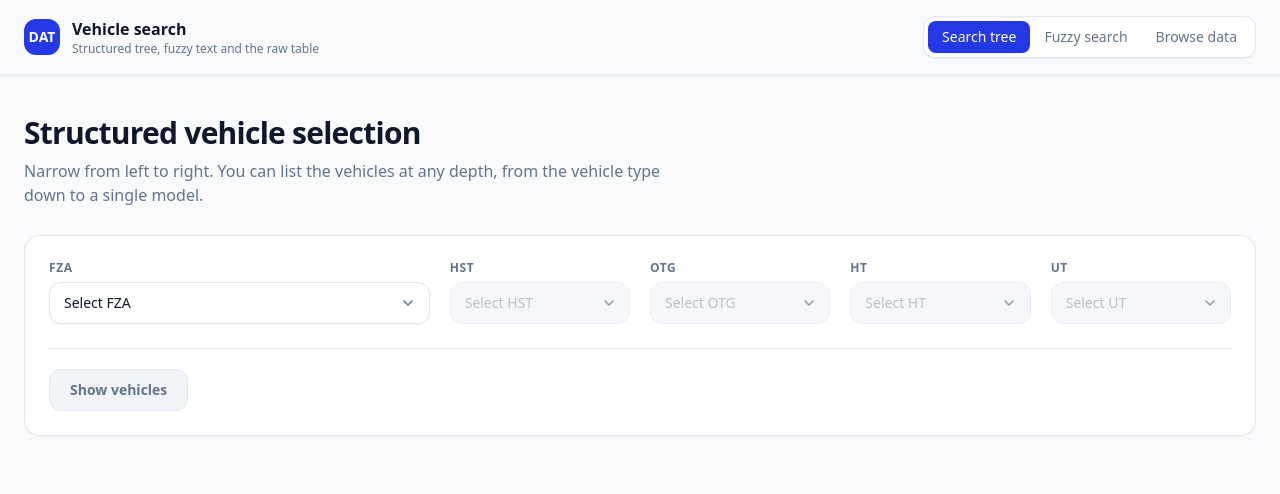
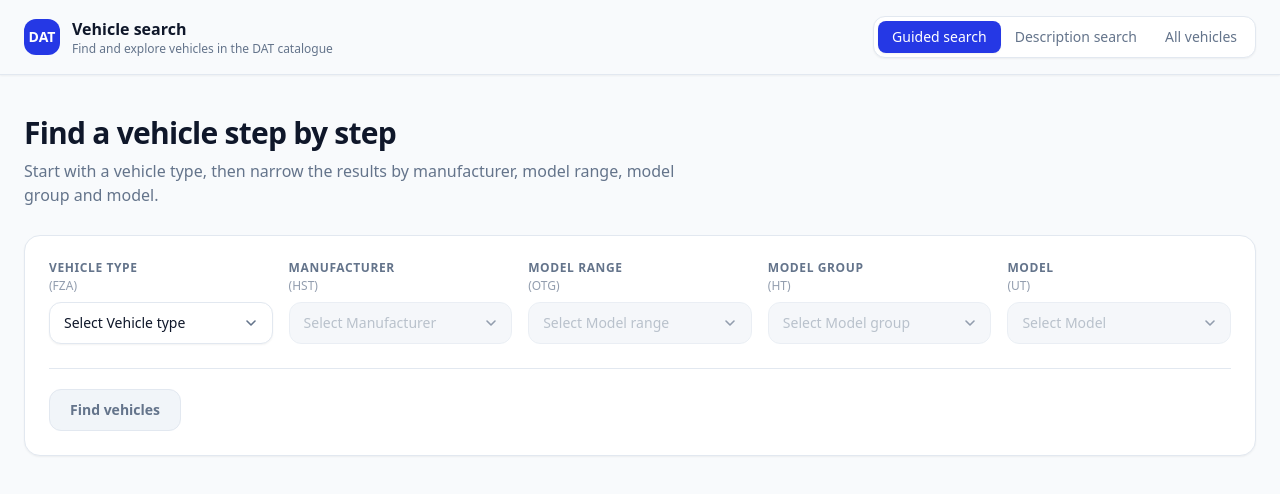
Before and after one commit to bekkrisztian/grpl-dat-demo, a Svelte app: page / in a window 1280 px wide. Shown: the top 494 px of the page. Built offline with nearby package versions, Linux system fonts and the light colour scheme.

Commit message:
GSF-229 improve user-facing labels and filter layout

```diff
--- a/src/App.svelte
+++ b/src/App.svelte
@@ -23,7 +23,7 @@
   });
 </script>
 
-<svelte:head><title>DAT vehicle search demo</title></svelte:head>
+<svelte:head><title>DAT vehicle catalogue</title></svelte:head>
 
 <main class="min-h-screen bg-app-bg text-app-ink antialiased">
   <header class="sticky top-0 z-20 border-b border-app-line bg-app-bg shadow-sm">
@@ -32,20 +32,20 @@
         <span class="grid h-9 w-9 place-items-center rounded-xl bg-app-accent text-sm font-bold text-app-accent-ink">DAT</span>
         <div class="leading-tight">
           <h1 class="text-base font-semibold">Vehicle search</h1>
-          <p class="text-xs text-app-muted">Structured tree, fuzzy text and the raw table</p>
+          <p class="text-xs text-app-muted">Find and explore vehicles in the DAT catalogue</p>
         </div>
       </div>
 
       <nav class="ml-auto inline-flex rounded-xl border border-app-line bg-app-surface p-1 shadow-sm" aria-label="Search modes">
         <button
           class="rounded-lg px-3.5 py-1.5 text-sm font-medium transition {view === 'tree' ? 'bg-app-accent text-app-accent-ink shadow-sm' : 'text-app-muted hover:text-app-ink'}"
-          on:click={() => view = "tree"}>Search tree</button>
+          on:click={() => view = "tree"}>Guided search</button>
         <button
           class="rounded-lg px-3.5 py-1.5 text-sm font-medium transition {view === 'fuzzy' ? 'bg-app-accent text-app-accent-ink shadow-sm' : 'text-app-muted hover:text-app-ink'}"
-          on:click={() => view = "fuzzy"}>Fuzzy search</button>
+          on:click={() => view = "fuzzy"}>Description search</button>
         <button
           class="rounded-lg px-3.5 py-1.5 text-sm font-medium transition {view === 'browse' ? 'bg-app-accent text-app-accent-ink shadow-sm' : 'text-app-muted hover:text-app-ink'}"
-          on:click={() => view = "browse"}>Browse data</button>
+          on:click={() => view = "browse"}>All vehicles</button>
       </nav>
     </div>
   </header>
@@ -53,7 +53,7 @@
   <div class="mx-auto max-w-7xl px-6 py-10">
     {#if startupError}
       <div role="alert" class="mb-8 flex items-start gap-3 rounded-xl border border-app-danger/30 bg-app-danger-soft px-4 py-3 text-sm text-app-danger">
-        <span class="mt-0.5 font-semibold">DAT API unavailable</span>
+        <span class="mt-0.5 font-semibold">Vehicle data is unavailable</span>
         <span class="text-app-danger/80">{startupError}</span>
       </div>
     {/if}
@@ -65,8 +65,8 @@
     {:else}
       <section aria-labelledby="browse-title">
         <div class="mb-7 max-w-2xl">
-          <h2 id="browse-title" class="text-3xl font-bold tracking-tight">All DAT vehicles</h2>
-          <p class="mt-2 text-app-muted">The full datecode2 table through the generated Grapple admin module, with filtering and paging.</p>
+          <h2 id="browse-title" class="text-3xl font-bold tracking-tight">Vehicle catalogue</h2>
+          <p class="mt-2 text-app-muted">Browse, filter and manage all available DAT vehicle records.</p>
         </div>
         <BrowseTable />
       </section>
--- a/src/FilterSelect.svelte
+++ b/src/FilterSelect.svelte
@@ -3,6 +3,7 @@
 
   export let id: string;
   export let label: string;
+  export let code = "";
   export let value = "";
   export let options: Option[] = [];
   export let disabled = false;
@@ -24,10 +25,12 @@
 </script>
 
 <label class="block" for={id}>
-  <span class="mb-1.5 flex items-center gap-1.5 text-xs font-semibold uppercase tracking-wider text-app-muted">
-    {label}
-    {#if optional}<span class="font-medium normal-case tracking-normal text-app-muted/70">optional</span>{/if}
-  </span>
+    <span class="mb-1.5 block min-h-9 text-xs text-app-muted">
+      <span class="block truncate font-semibold uppercase tracking-wider">{label}</span>
+      <span class="mt-0.5 block h-4 font-medium normal-case tracking-normal text-app-muted/70">
+        {#if code}({code}){/if}{#if code && optional}<span aria-hidden="true"> · </span>{/if}{#if optional}Optional{/if}
+      </span>
+    </span>
   <select
     {id}
     bind:value
--- a/src/FuzzySearch.svelte
+++ b/src/FuzzySearch.svelte
@@ -75,24 +75,24 @@
 
   <section aria-labelledby="fuzzy-title">
     <div class="mb-7 max-w-2xl">
-      <h2 id="fuzzy-title" class="text-3xl font-bold tracking-tight">Fuzzy vehicle search</h2>
-      <p class="mt-2 text-app-muted">Describe the vehicle in your own words. Narrow it with any of the DAT criteria, in any combination.</p>
+      <h2 id="fuzzy-title" class="text-3xl font-bold tracking-tight">Search by vehicle description</h2>
+      <p class="mt-2 text-app-muted">Enter a make, model or feature. Use the optional filters to narrow the results.</p>
     </div>
 
     <form class="rounded-2xl border border-app-line bg-app-surface p-6 shadow-sm" on:submit|preventDefault={runFuzzySearch}>
       <label class="block" for="fuzzy-text">
-        <span class="mb-1.5 block text-xs font-semibold uppercase tracking-wider text-app-muted">Fuzzy text</span>
+        <span class="mb-1.5 block text-xs font-semibold uppercase tracking-wider text-app-muted">Vehicle description</span>
         <input id="fuzzy-text" bind:value={fuzzyText} placeholder="e.g. BMW diesel automatic"
           class="w-full rounded-xl border border-app-line bg-app-surface px-4 py-3 text-base text-app-ink shadow-sm outline-none transition placeholder:text-app-muted/60 hover:border-app-line-strong focus-visible:border-app-accent focus-visible:ring-4 focus-visible:ring-app-accent/15" />
       </label>
 
-      <div class="mt-6 grid gap-5 sm:grid-cols-2 lg:grid-cols-6">
-        <div class="lg:col-span-2"><FilterSelect id="fuzzy-fza" label="FZA" bind:value={fuzzyCriteria.fza} options={vehicleTypes} loading={initialLoading} optional /></div>
+      <div class="mt-6 grid gap-4 sm:grid-cols-2 lg:grid-cols-5">
+        <div><FilterSelect id="fuzzy-fza" label="Vehicle type" code="FZA" bind:value={fuzzyCriteria.fza} options={vehicleTypes} loading={initialLoading} optional /></div>
         {#key fuzzyFiltersKey}
-          <SearchableFilter id="fuzzy-hst" label="HST" bind:value={fuzzyCriteria.hst} loadOptions={searchBrands} />
-          <SearchableFilter id="fuzzy-otg" label="OTG" bind:value={fuzzyCriteria.otg} loadOptions={searchModelRanges} />
-          <SearchableFilter id="fuzzy-ht" label="HT" bind:value={fuzzyCriteria.ht} loadOptions={searchModelGroups} />
-          <SearchableFilter id="fuzzy-ut" label="UT" bind:value={fuzzyCriteria.ut} loadOptions={searchModels} />
+          <SearchableFilter id="fuzzy-hst" label="Manufacturer" code="HST" bind:value={fuzzyCriteria.hst} loadOptions={searchBrands} />
+          <SearchableFilter id="fuzzy-otg" label="Model range" code="OTG" bind:value={fuzzyCriteria.otg} loadOptions={searchModelRanges} />
+          <SearchableFilter id="fuzzy-ht" label="Model group" code="HT" bind:value={fuzzyCriteria.ht} loadOptions={searchModelGroups} />
+          <SearchableFilter id="fuzzy-ut" label="Model" code="UT" bind:value={fuzzyCriteria.ut} loadOptions={searchModels} />
         {/key}
       </div>
 
--- a/src/SearchableFilter.svelte
+++ b/src/SearchableFilter.svelte
@@ -3,6 +3,7 @@
 
   export let id: string;
   export let label: string;
+  export let code = "";
   export let value = "";
   export let loadOptions: (query: string, signal?: AbortSignal) => Promise<Option[]>;
 
@@ -62,9 +63,11 @@
 
 <div class="relative">
   <label class="block" for={id}>
-    <span class="mb-1.5 flex items-center gap-1.5 text-xs font-semibold uppercase tracking-wider text-app-muted">
-      {label}
-      <span class="font-medium normal-case tracking-normal text-app-muted/70">optional</span>
+    <span class="mb-1.5 block min-h-9 text-xs text-app-muted">
+      <span class="block truncate font-semibold uppercase tracking-wider">{label}</span>
+      <span class="mt-0.5 block h-4 font-medium normal-case tracking-normal text-app-muted/70">
+        {#if code}({code})<span aria-hidden="true"> · </span>{/if}Optional
+      </span>
     </span>
     <input
       {id}
--- a/src/TreeSearch.svelte
+++ b/src/TreeSearch.svelte
@@ -109,27 +109,27 @@
 
   <section aria-labelledby="tree-title">
     <div class="mb-7 max-w-2xl">
-      <h2 id="tree-title" class="text-3xl font-bold tracking-tight">Structured vehicle selection</h2>
-      <p class="mt-2 text-app-muted">Narrow from left to right. You can list the vehicles at any depth, from the vehicle type down to a single model.</p>
+      <h2 id="tree-title" class="text-3xl font-bold tracking-tight">Find a vehicle step by step</h2>
+      <p class="mt-2 text-app-muted">Start with a vehicle type, then narrow the results by manufacturer, model range, model group and model.</p>
     </div>
 
     <div class="rounded-2xl border border-app-line bg-app-surface p-6 shadow-sm">
-      <div class="grid gap-5 sm:grid-cols-2 lg:grid-cols-6">
-        <div class="lg:col-span-2" on:change={treeFzaChanged}><FilterSelect id="tree-fza" label="FZA" bind:value={treeCriteria.fza} options={vehicleTypes} loading={initialLoading} /></div>
-        <div on:change={treeHstChanged}><FilterSelect id="tree-hst" label="HST" bind:value={treeCriteria.hst} options={treeBrands} disabled={!treeCriteria.fza} loading={treeLoading === "hst"} /></div>
-        <div on:change={treeOtgChanged}><FilterSelect id="tree-otg" label="OTG" bind:value={treeCriteria.otg} options={treeRanges} disabled={!treeCriteria.hst} loading={treeLoading === "otg"} /></div>
-        <div on:change={treeHtChanged}><FilterSelect id="tree-ht" label="HT" bind:value={treeCriteria.ht} options={treeGroups} disabled={!treeCriteria.otg} loading={treeLoading === "ht"} /></div>
-        <FilterSelect id="tree-ut" label="UT" bind:value={treeCriteria.ut} options={treeModels} disabled={!treeCriteria.ht} loading={treeLoading === "ut"} />
+      <div class="grid gap-4 sm:grid-cols-2 lg:grid-cols-5">
+        <div on:change={treeFzaChanged}><FilterSelect id="tree-fza" label="Vehicle type" code="FZA" bind:value={treeCriteria.fza} options={vehicleTypes} loading={initialLoading} /></div>
+        <div on:change={treeHstChanged}><FilterSelect id="tree-hst" label="Manufacturer" code="HST" bind:value={treeCriteria.hst} options={treeBrands} disabled={!treeCriteria.fza} loading={treeLoading === "hst"} /></div>
+        <div on:change={treeOtgChanged}><FilterSelect id="tree-otg" label="Model range" code="OTG" bind:value={treeCriteria.otg} options={treeRanges} disabled={!treeCriteria.hst} loading={treeLoading === "otg"} /></div>
+        <div on:change={treeHtChanged}><FilterSelect id="tree-ht" label="Model group" code="HT" bind:value={treeCriteria.ht} options={treeGroups} disabled={!treeCriteria.otg} loading={treeLoading === "ht"} /></div>
+        <FilterSelect id="tree-ut" label="Model" code="UT" bind:value={treeCriteria.ut} options={treeModels} disabled={!treeCriteria.ht} loading={treeLoading === "ut"} />
       </div>
 
       <div class="mt-6 flex flex-wrap items-center gap-3 border-t border-app-line pt-5">
         <button
           class="btn-accent rounded-xl px-5 py-2.5 text-sm font-semibold shadow-sm transition focus-visible:outline-none focus-visible:ring-4 focus-visible:ring-app-accent/25 disabled:cursor-not-allowed disabled:border disabled:border-app-line disabled:shadow-none"
           disabled={!treeCriteria.fza || treeLoading === "results"} on:click={runTreeSearch}>
-          {treeLoading === "results" ? "Loading vehicles…" : "Show vehicles"}
+          {treeLoading === "results" ? "Searching…" : "Find vehicles"}
         </button>
         {#if treeCriteria.fza}
-          <button class="rounded-xl px-3 py-2 text-sm font-medium text-app-muted transition hover:text-app-ink" on:click={clearTree}>Clear</button>
+          <button class="rounded-xl px-3 py-2 text-sm font-medium text-app-muted transition hover:text-app-ink" on:click={clearTree}>Clear all</button>
         {/if}
       </div>
     </div>
--- a/src/api.ts
+++ b/src/api.ts
@@ -56,23 +56,25 @@ const compact = <T extends Option>(items: T[]) => items.filter(
 );
 
 export const errorMessage = (error: unknown) =>
-  error instanceof Error ? error.message : "The DAT API request failed.";
+  error instanceof Error ? error.message : "Could not load vehicle data.";
 
 export const emptyCriteria = (): Criteria => ({ fza: "", hst: "", otg: "", ht: "", ut: "" });
 
 // Fallback for grapi's parameterless SQL controller issue.
 const KNOWN_VEHICLE_TYPES: Option[] = [
-  { value: "1", label: "Pkw, SUV, Kleintransporter" },
-  { value: "2", label: "Transporter" },
-  { value: "3", label: "Kraftrad" },
-  { value: "4", label: "Lastkraftwagen" },
-  { value: "5", label: "Omnibus" },
+  { value: "1", label: "Cars, SUVs and light commercial vehicles" },
+  { value: "2", label: "Vans" },
+  { value: "3", label: "Motorcycles" },
+  { value: "4", label: "Trucks" },
+  { value: "5", label: "Buses" },
 ];
 
 export const loadVehicleTypes = async (): Promise<Option[]> => {
   try {
     const options = await sqlOptions("/vehicleTypes", { FZA: "%" }, "FZA", "FZAB");
-    if (options.length) return options;
+    if (options.length) return options.map((option) =>
+      KNOWN_VEHICLE_TYPES.find(({ value }) => value === option.value) ?? option,
+    );
   } catch {
     // fall through to the known categories
   }
```
Also changed, not shown: 1 other file (tests, documents, lock files or other folders).
